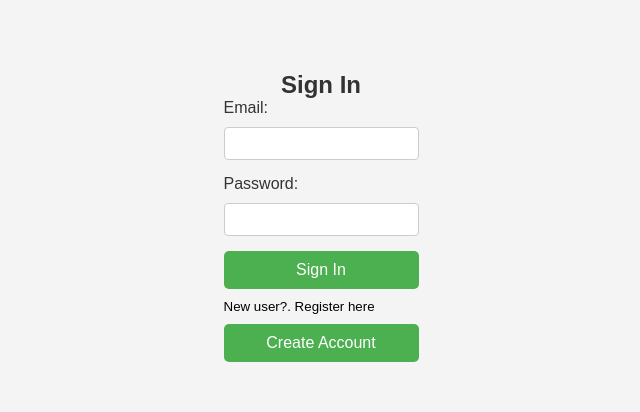
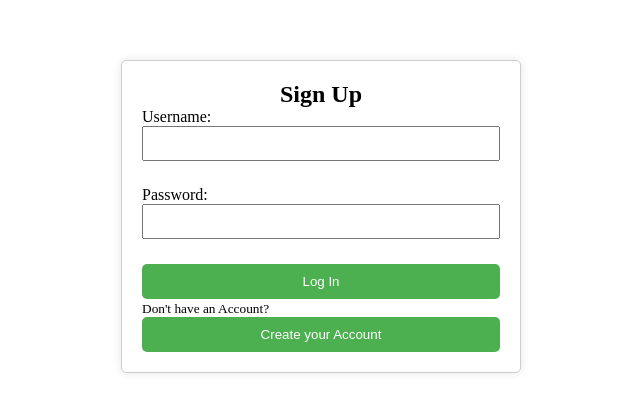
Before and after one commit to Killer4we/Real-Estate-Project, a React (Create React App) app in the folder client/: page /signin in a window 1280 px wide. Shown: the part 184-596 px from the top of the page, without its empty margins (319-959 px from the left). Built offline with nearby package versions, Linux system fonts and the light colour scheme.

Commit message:
signin perfected

```diff
--- a/client/src/Components/css/signin.css
+++ b/client/src/Components/css/signin.css
@@ -1,76 +1,63 @@
-body {
-  font-family: 'Arial', sans-serif;
-  background-color: #f4f4f4;
-  margin: 0;
-  padding: 0;
-  display: flex;
-  align-items: center;
-  justify-content: center;
-  height: 100vh;
-}
-
-small {
+small{
   margin-top: 10px;
   margin-bottom: 10px;
 }
 
-.container {
-  background-color: #fff;
+.signin-container {
+  display: flex;
+  justify-content: center;
+  align-items: center;
+  height: 100vh;
+}
+
+.signin-form {
+  width: 80%;
+  max-width: 400px;
+  padding: 20px;
+  border: 1px solid #ccc;
+  border-radius: 5px;
   box-shadow: 0 0 10px rgba(0, 0, 0, 0.1);
-  padding: 20px;
-  border-radius: 8px;
-  width: 100%;
-  max-width: 400px;
 }
 
 h2 {
   text-align: center;
-  color: #333;
-}
-
-form {
-  display: flex;
-  flex-direction: column;
 }
 
 label {
-  margin-bottom: 8px;
-  color: #333;
+  display: block;
+  margin-bottom: 10px;
 }
 
 input {
-  padding: 10px;
-  margin-bottom: 16px;
-  border: 1px solid #ccc;
-  border-radius: 4px;
-  width: calc(100% - 20px); /* Adjusted width calculation */
+  width: 100%;
+  padding: 8px;
+  margin-bottom: 15px;
+  box-sizing: border-box;
 }
 
 button {
-  padding: 12px;
-  background-color: #007bff;
-  color: #fff;
+  background-color: #4caf50;
+  color: white;
+  padding: 10px;
   border: none;
-  border-radius: 4px;
+  border-radius: 5px;
   cursor: pointer;
-  font-size: 16px;
+  width: 100%;
 }
 
 button:hover {
-  background-color: #0056b3;
+  background-color: #45a049;
 }
 
-@media (max-width: 600px) {
-  .container {
-    padding: 15px;
-  }
+.password-mismatch {
+  color: red;
+  font-size: 12px;
+  margin-top: -10px;
+  margin-bottom: 10px;
+}
 
-  input {
-    margin-bottom: 12px;
-  }
-
-  /* Responsive Card Styles */
-  .container {
+@media screen and (max-width: 600px) {
+  .signin-form {
     width: 90%;
   }
 }
--- a/client/src/Components/jsx/Signin.js
+++ b/client/src/Components/jsx/Signin.js
@@ -24,21 +24,21 @@ const Signin = () => {
   };
 
   return (
-    <Fragment>
-      <h2>Sign In</h2>
-      <form onSubmit={handleSubmit}>
-        <div>
-          <label>Email:</label>
+    <div className="signin-container">
+      <form className="signin-form" onSubmit={handleSubmit}>
+        <h2>Sign Up</h2>
+        <label>
+          Username:
           <input
-            type="email"
-            name="email"
-            value={formData.email}
+            type="text"
+            name="username"
+            value={formData.username}
             onChange={handleInputChange}
             required
           />
-        </div>
-        <div>
-          <label>Password:</label>
+        </label>
+        <label>
+          Password:
           <input
             type="password"
             name="password"
@@ -46,12 +46,12 @@ const Signin = () => {
             onChange={handleInputChange}
             required
           />
-        </div>
-        <button type="submit">Sign In</button>
-        <small>New user?. Register here</small>
-        <Link to="/signup"><button>Create Account</button></Link>
+        </label>
+        <button type="submit">Log In</button>
+        <small>Don't have an Account?</small>
+        <Link to="/signup"><button>Create your Account</button></Link>
       </form>
-    </Fragment>
+    </div>
   );
 };
 
--- a/client/src/Components/jsx/Signup.js
+++ b/client/src/Components/jsx/Signup.js
@@ -21,14 +21,20 @@ const Signup = () => {
   const handleSubmit = (e) => {
     e.preventDefault();
 
-    // Check if passwords match
     if (formData.password !== formData.confirmPassword) {
       alert("Passwords do not match!");
       return;
     }
-
-    // Handle form submission logic here
-    console.log('Form submitted:', formData);
+    try{
+      let filename = null;
+      const formData = new FormData();
+      filename = crypto.randomUUID()
+      formData.append("filename",filename);
+      alert("Signed Up Successfully");
+    }
+    catch(error){
+      alert("there was an error signing up");
+    }
   };
 
   return (
```
